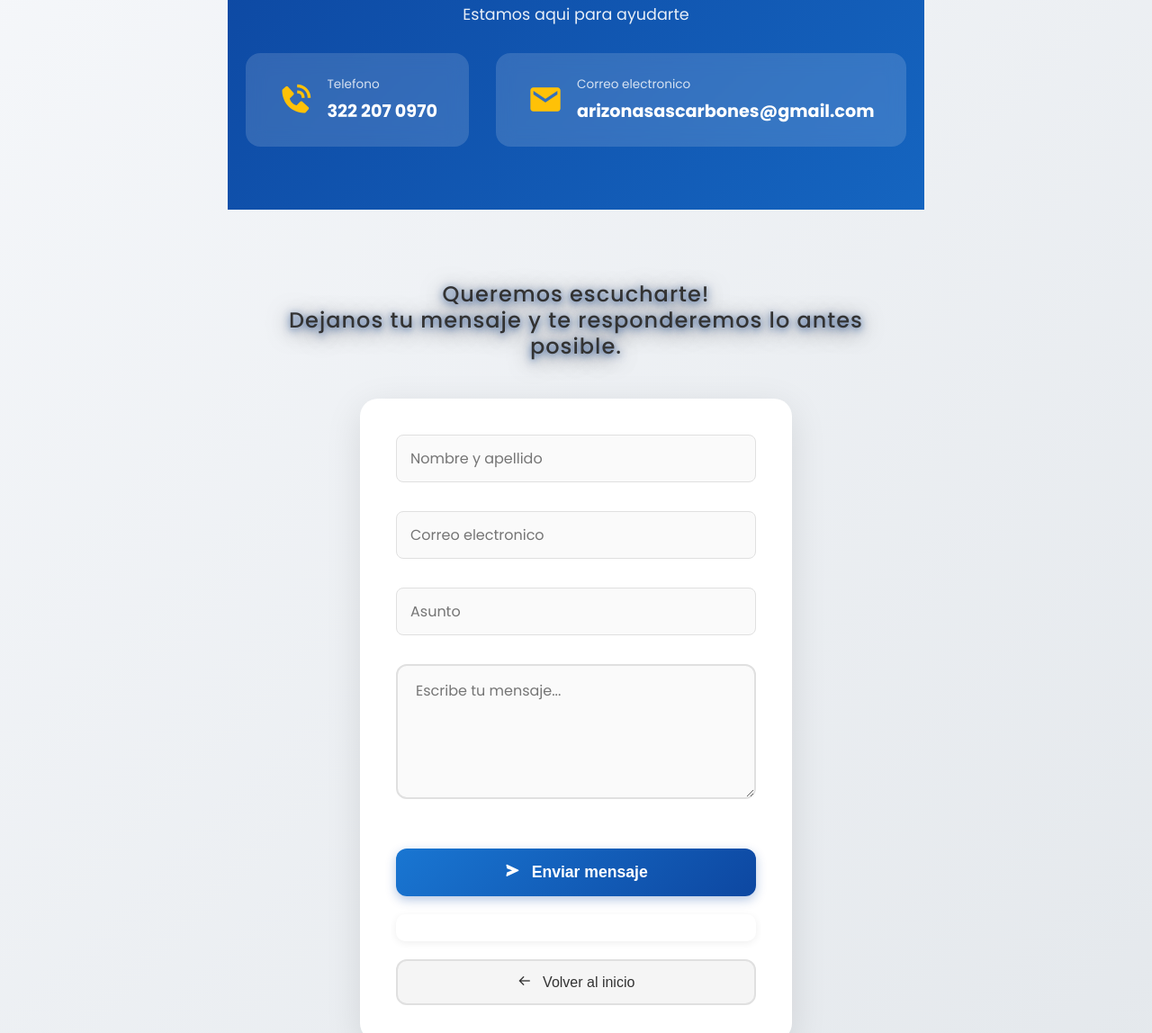
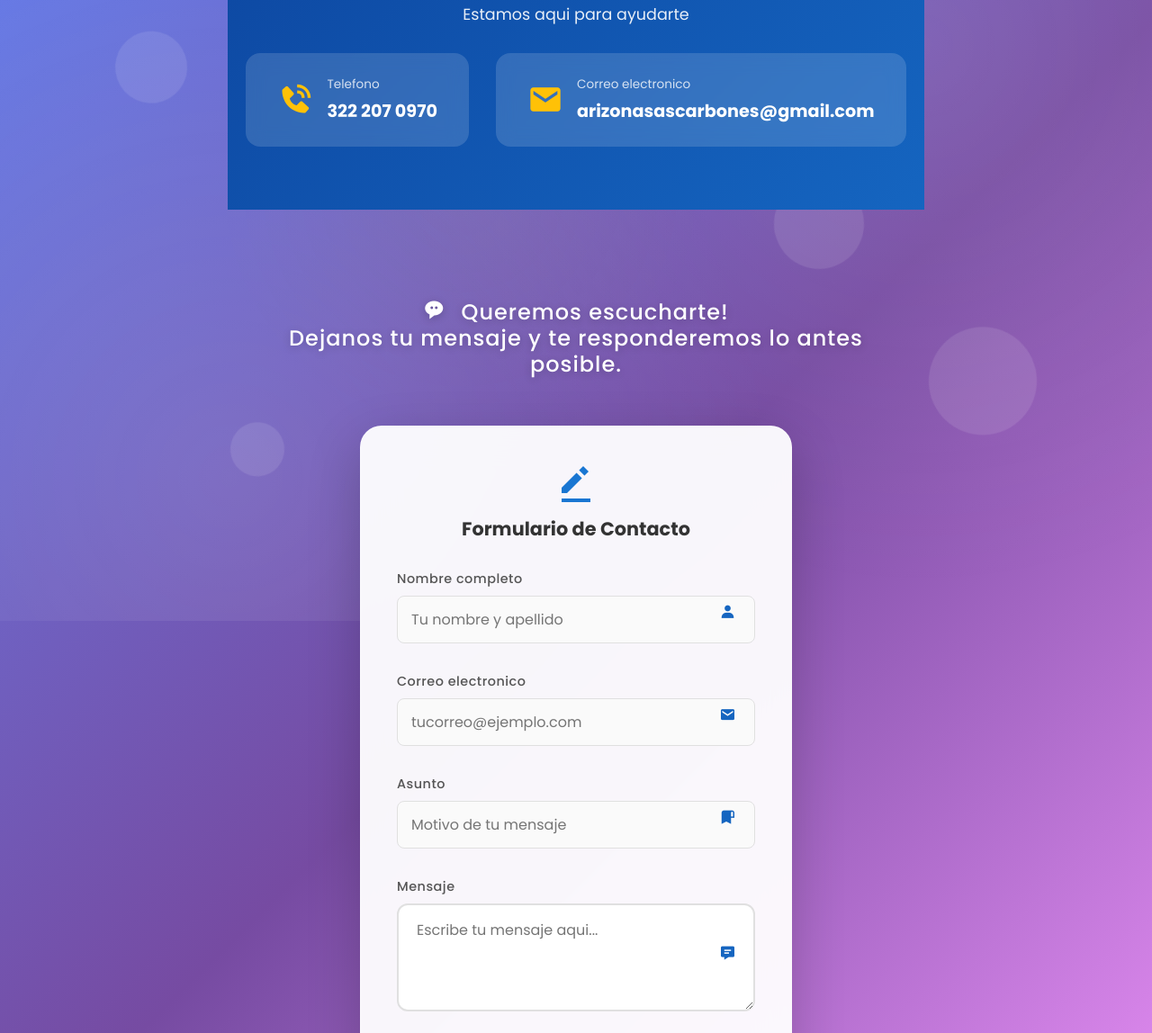
Before and after one commit to Hugodchin/carbones-arizona, a website: page public/contacto.html in a window 1280 px wide. Shown: the part 110-1258 px from the top of the page at 90% size. Drawn offline with nearby package versions, Linux system fonts and the light colour scheme; sample sign-in values are in the browser's storage.

Commit message:
Mejorar pagina contacto: fondo degradado, formas flotantes, formulario con labels

```diff
--- a/public/contacto.html
+++ b/public/contacto.html
@@ -16,14 +16,31 @@
         }
         body {
             font-family: 'Poppins', sans-serif;
-            background: linear-gradient(135deg, #f5f7fa 0%, #e4e8ec 100%);
+            background: linear-gradient(135deg, #667eea 0%, #764ba2 50%, #f093fb 100%);
             min-height: 100vh;
+            position: relative;
+        }
+        body::before {
+            content: '';
+            position: fixed;
+            top: 0;
+            left: 0;
+            width: 100%;
+            height: 100%;
+            background:
+                radial-gradient(circle at 20% 80%, rgba(255,255,255,0.1) 0%, transparent 50%),
+                radial-gradient(circle at 80% 20%, rgba(255,255,255,0.1) 0%, transparent 50%),
+                radial-gradient(circle at 40% 40%, rgba(255,193,7,0.05) 0%, transparent 30%);
+            pointer-events: none;
+            z-index: 0;
         }
         .corporate-info {
             background: linear-gradient(135deg, #0D47A1 0%, #1565C0 100%);
             color: white;
             padding: 50px 20px;
             text-align: center;
+            position: relative;
+            z-index: 1;
         }
         .corporate-info h1 {
             font-size: 2.2rem;
@@ -77,23 +94,51 @@
         .contact-card-info a:hover {
             text-decoration: underline;
         }
+        .main-content {
+            position: relative;
+            z-index: 1;
+            padding: 40px 20px 60px;
+        }
         .frase-contacto {
             text-align: center;
-            padding: 40px 20px 20px;
+            padding: 20px 20px 30px;
             font-size: 1.5rem;
-            color: #333;
+            color: white;
             font-weight: 500;
+            text-shadow: 0 2px 10px rgba(0,0,0,0.2);
         }
         .form-container {
             max-width: 600px;
-            margin: 0 auto 60px;
+            margin: 0 auto;
             padding: 40px;
-            background: white;
-            border-radius: 20px;
-            box-shadow: 0 10px 40px rgba(0,0,0,0.1);
+            background: rgba(255,255,255,0.95);
+            backdrop-filter: blur(20px);
+            border-radius: 24px;
+            box-shadow: 0 20px 60px rgba(0,0,0,0.2);
+            border: 1px solid rgba(255,255,255,0.3);
+        }
+        .form-header {
+            text-align: center;
+            margin-bottom: 30px;
+        }
+        .form-header i {
+            font-size: 3rem;
+            color: #1976D2;
+            margin-bottom: 10px;
+        }
+        .form-header h3 {
+            color: #333;
+            font-size: 1.3rem;
         }
         .input-box {
             margin-bottom: 20px;
+        }
+        .input-box label {
+            display: block;
+            margin-bottom: 8px;
+            color: #555;
+            font-weight: 500;
+            font-size: 0.9rem;
         }
         .input-box input, .input-box textarea {
             width: 100%;
@@ -103,6 +148,7 @@
             font-size: 1rem;
             font-family: inherit;
             transition: border-color 0.3s ease, box-shadow 0.3s ease;
+            background: white;
         }
         .input-box input:focus, .input-box textarea:focus {
             outline: none;
@@ -110,7 +156,7 @@
             box-shadow: 0 0 0 4px rgba(25, 118, 210, 0.1);
         }
         .input-box textarea {
-            min-height: 150px;
+            min-height: 120px;
             resize: vertical;
         }
         .form-container button[type="submit"] {
@@ -124,10 +170,14 @@
             font-weight: 600;
             cursor: pointer;
             transition: all 0.3s ease;
+            display: flex;
+            align-items: center;
+            justify-content: center;
+            gap: 10px;
         }
         .form-container button[type="submit"]:hover {
             transform: translateY(-2px);
-            box-shadow: 0 10px 30px rgba(25, 118, 210, 0.3);
+            box-shadow: 0 10px 30px rgba(25, 118, 210, 0.4);
         }
         #msg {
             text-align: center;
@@ -137,12 +187,15 @@
             font-weight: 500;
         }
         .btn-volver-inicio {
-            display: block;
+            display: flex;
+            align-items: center;
+            justify-content: center;
+            gap: 8px;
             width: 100%;
             margin-top: 20px;
             padding: 14px;
-            background: #f5f5f5;
-            color: #333;
+            background: transparent;
+            color: #666;
             border: 2px solid #e0e0e0;
             border-radius: 12px;
             font-size: 1rem;
@@ -151,16 +204,76 @@
             transition: all 0.3s ease;
         }
         .btn-volver-inicio:hover {
-            background: #e0e0e0;
+            background: #f5f5f5;
+            border-color: #1976D2;
+            color: #1976D2;
+        }
+        /* Decoraciones flotantes */
+        .floating-shapes {
+            position: fixed;
+            top: 0;
+            left: 0;
+            width: 100%;
+            height: 100%;
+            pointer-events: none;
+            z-index: 0;
+            overflow: hidden;
+        }
+        .shape {
+            position: absolute;
+            background: rgba(255,255,255,0.1);
+            border-radius: 50%;
+            animation: float 15s infinite ease-in-out;
+        }
+        .shape:nth-child(1) {
+            width: 80px;
+            height: 80px;
+            top: 20%;
+            left: 10%;
+            animation-delay: 0s;
+        }
+        .shape:nth-child(2) {
+            width: 120px;
+            height: 120px;
+            top: 60%;
+            right: 10%;
+            animation-delay: 2s;
+        }
+        .shape:nth-child(3) {
+            width: 60px;
+            height: 60px;
+            bottom: 20%;
+            left: 20%;
+            animation-delay: 4s;
+        }
+        .shape:nth-child(4) {
+            width: 100px;
+            height: 100px;
+            top: 40%;
+            right: 25%;
+            animation-delay: 1s;
+        }
+        @keyframes float {
+            0%, 100% { transform: translateY(0) rotate(0deg); }
+            50% { transform: translateY(-20px) rotate(180deg); }
         }
         @media (max-width: 600px) {
             .contact-cards { flex-direction: column; align-items: center; }
             .contact-card { width: 100%; max-width: 300px; justify-content: center; }
-            .form-container { margin: 0 15px 40px; padding: 25px; }
+            .form-container { margin: 0 15px; padding: 25px; }
+            .frase-contacto { font-size: 1.2rem; }
         }
     </style>
 </head>
 <body>
+    <!-- Formas flotantes decorativas -->
+    <div class="floating-shapes">
+        <div class="shape"></div>
+        <div class="shape"></div>
+        <div class="shape"></div>
+        <div class="shape"></div>
+    </div>
+
     <!-- Info Corporativa -->
     <div class="corporate-info">
         <h1><i class='bx bxs-buildings' style="margin-right: 10px;"></i>Carbones Arizona S.A.S</h1>
@@ -184,35 +297,46 @@
         </div>
     </div>
 
+    <div class="main-content">
         <div class="frase-contacto">
+            <i class='bx bxs-message-rounded-dots' style="margin-right: 10px;"></i>
             Queremos escucharte! <br>
             Dejanos tu mensaje y te responderemos lo antes posible.
         </div>
 
         <div class="form-container">
+            <div class="form-header">
+                <i class='bx bxs-edit-alt'></i>
+                <h3>Formulario de Contacto</h3>
+            </div>
             <form id="contact-form">
                 <div class="input-box">
-                <input type="text" name="nombre" placeholder="Nombre y apellido" required>
+                    <label><i class='bx bxs-user' style="margin-right: 5px;"></i>Nombre completo</label>
+                    <input type="text" name="nombre" placeholder="Tu nombre y apellido" required>
                 </div>
                 <div class="input-box">
-                <input type="email" name="email" placeholder="Correo electronico" required>
+                    <label><i class='bx bxs-envelope' style="margin-right: 5px;"></i>Correo electronico</label>
+                    <input type="email" name="email" placeholder="tucorreo@ejemplo.com" required>
                 </div>
                 <div class="input-box">
-                <input type="text" name="asunto" placeholder="Asunto" required>
+                    <label><i class='bx bxs-bookmark-alt' style="margin-right: 5px;"></i>Asunto</label>
+                    <input type="text" name="asunto" placeholder="Motivo de tu mensaje" required>
                 </div>
                 <div class="input-box">
-                <textarea name="mensaje" placeholder="Escribe tu mensaje..." required></textarea>
+                    <label><i class='bx bxs-message-detail' style="margin-right: 5px;"></i>Mensaje</label>
+                    <textarea name="mensaje" placeholder="Escribe tu mensaje aqui..." required></textarea>
                 </div>
                 <button type="submit">
-                <i class='bx bxs-send' style="margin-right: 8px;"></i>
+                    <i class='bx bxs-send'></i>
                     Enviar mensaje
                 </button>
             </form>
             <div id="msg"></div>
             <button id="btn-volver" class="btn-volver-inicio">
-            <i class='bx bx-arrow-back' style="margin-right: 8px;"></i>
+                <i class='bx bx-arrow-back'></i>
                 Volver al inicio
             </button>
+        </div>
     </div>
 
     <script>
```
Lines whose indentation alone changed are shown as unchanged.
